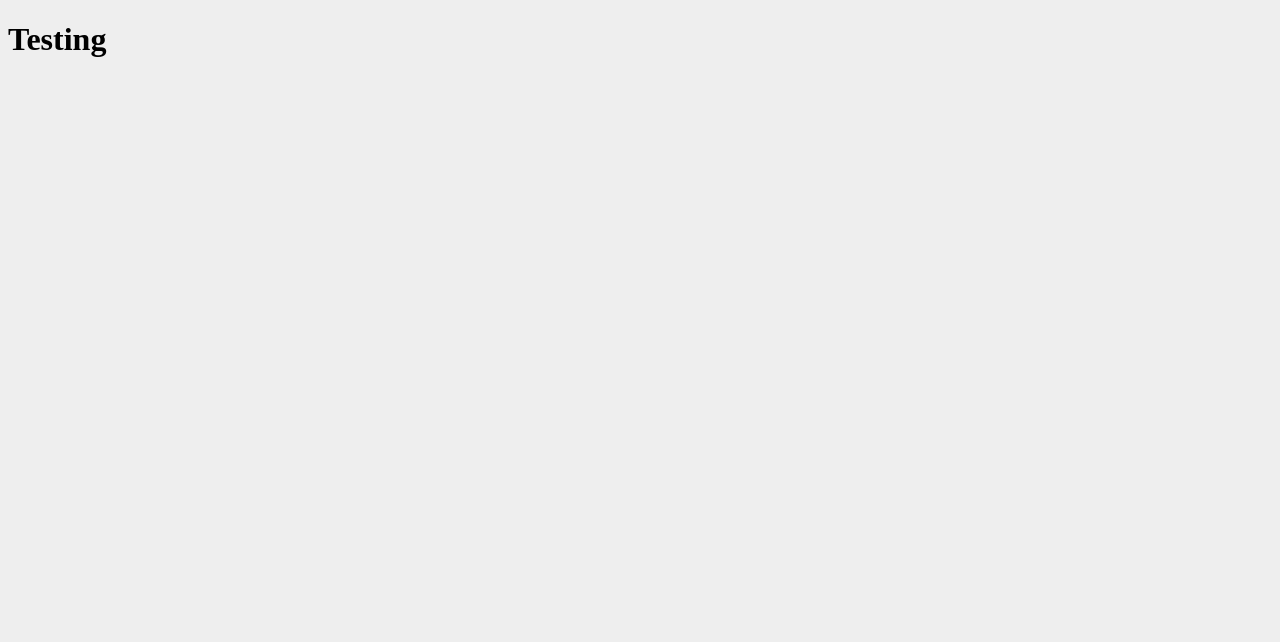
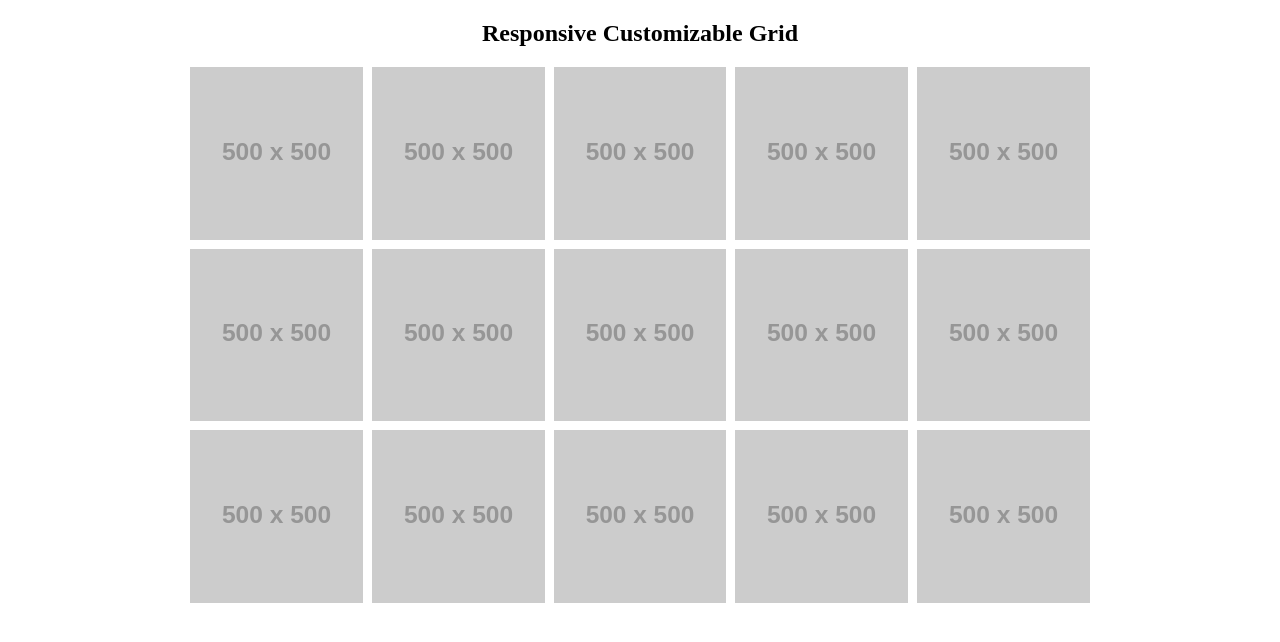
Before and after one commit to wangytangy/sass-responsive-grid-generator, a website built with webpack: page index.html in a window 1280 px wide. Built offline with nearby package versions, Linux system fonts and the light colour scheme; placeholder pictures from the web are drawn by us.

Commit message:
Add grid mixin function

```diff
--- a/index.html
+++ b/index.html
@@ -8,10 +8,29 @@
     </script>
   </head>
   <body>
-    <h1>Testing</h1>
-    <div id="grid">
-      <div class=""></div>
-    </div>
+    <section>
+
+      <h1>Responsive Customizable Grid</h1>
+
+      <div class="grid group">
+        <div class="panel"><img src="http://placehold.it/500x500" alt="thumbnail"></div>
+        <div class="panel"><img src="http://placehold.it/500x500" alt="thumbnail"></div>
+        <div class="panel"><img src="http://placehold.it/500x500" alt="thumbnail"></div>
+        <div class="panel"><img src="http://placehold.it/500x500" alt="thumbnail"></div>
+        <div class="panel"><img src="http://placehold.it/500x500" alt="thumbnail"></div>
+        <div class="panel"><img src="http://placehold.it/500x500" alt="thumbnail"></div>
+        <div class="panel"><img src="http://placehold.it/500x500" alt="thumbnail"></div>
+        <div class="panel"><img src="http://placehold.it/500x500" alt="thumbnail"></div>
+        <div class="panel"><img src="http://placehold.it/500x500" alt="thumbnail"></div>
+        <div class="panel"><img src="http://placehold.it/500x500" alt="thumbnail"></div>
+        <div class="panel"><img src="http://placehold.it/500x500" alt="thumbnail"></div>
+        <div class="panel"><img src="http://placehold.it/500x500" alt="thumbnail"></div>
+        <div class="panel"><img src="http://placehold.it/500x500" alt="thumbnail"></div>
+        <div class="panel"><img src="http://placehold.it/500x500" alt="thumbnail"></div>
+        <div class="panel"><img src="http://placehold.it/500x500" alt="thumbnail"></div>
+      </div>
+
+    </section>
 
   </body>
 </html>
--- a/js/app.js
+++ b/js/app.js
@@ -1 +1 @@
-require('../sass/main.css');
+require('../sass/main.scss');
--- a/package.json
+++ b/package.json
@@ -19,6 +19,8 @@
   "homepage": "https://github.com/wangytangy/sass-responsive-grid-formatter#readme",
   "dependencies": {
     "css-loader": "^0.27.3",
+    "node-sass": "^4.5.0",
+    "sass-loader": "^6.0.3",
     "style-loader": "^0.14.1",
     "webpack": "^2.2.1"
   }
--- /dev/null
+++ b/sass/main.scss
@@ -0,0 +1,77 @@
+section {
+  width: 900px;
+  margin: 0 auto;
+
+  h1 {
+    text-align: center;
+  }
+}
+
+
+.group {
+  content: "";
+  clear: both;
+  display: block;
+}
+
+
+
+@mixin imagegrid($column-num, $margin) {
+  // $column-num is number of columns that we want
+  // $margin is the amount of margin between each that we want
+
+  /** we calculate width of each individual panel
+    1) Each panels width will be total width of each row MINUS the sum of all inner margins
+    2) Then we divide that length by number of panels
+
+    for example:
+      If the grid is 900px wide and we want 5 panels per row with a 1% margin between them...
+
+      Each panel's width is:
+        900px - (4 * 9px) => 864px (accounts for all the space we need for inner margins)
+        864px / 5 => (total space left is divided by the number of panels we want)
+        172.8px
+
+      Each panel will be 172.8px with a margin of 9px.
+
+      In total they will equal 900px.
+      Left and right sides will line up perfectly against edges of container
+  **/
+
+  width: ((100% - (($column-num - 1) * $margin)) / $column-num);
+
+  // Give every panel a bottom and right margin
+  &:nth-child(n) {
+    margin-bottom: $margin;
+    margin-right: $margin;
+  }
+
+  /**
+    HOWEVER! For each row, the last panel must have no margin.
+    Or else the last panel will take up too much space and get pushed
+    to the next line.
+
+    We need to select every last panel on each row and set margin to 0.
+    For example, if we have 12 panels with 4 columns (3 per row)...
+    we select every 3n (or #{number of columns minus 1}n) panel and set margin to 0
+  **/
+  &:nth-child(#{$column-num}n) {
+    margin-bottom: 0;
+    margin-right: 0;
+  }
+}
+
+
+.grid {
+
+  .panel {
+    @include imagegrid(5, 1%);
+    float: left;
+
+    img {
+      display: block;
+      max-width: 100%
+    }
+  }
+
+}
--- a/webpack.config.js
+++ b/webpack.config.js
@@ -7,8 +7,8 @@ module.exports = {
   module: {
     loaders: [
       {
-        test: /\.css$/,
-        loader: 'style-loader!css-loader'
+        test: /\.scss$/,
+        loader: 'style-loader!css-loader!sass-loader'
       }
     ]
   }
```
Also changed, not shown: sass/main.css (deleted).
